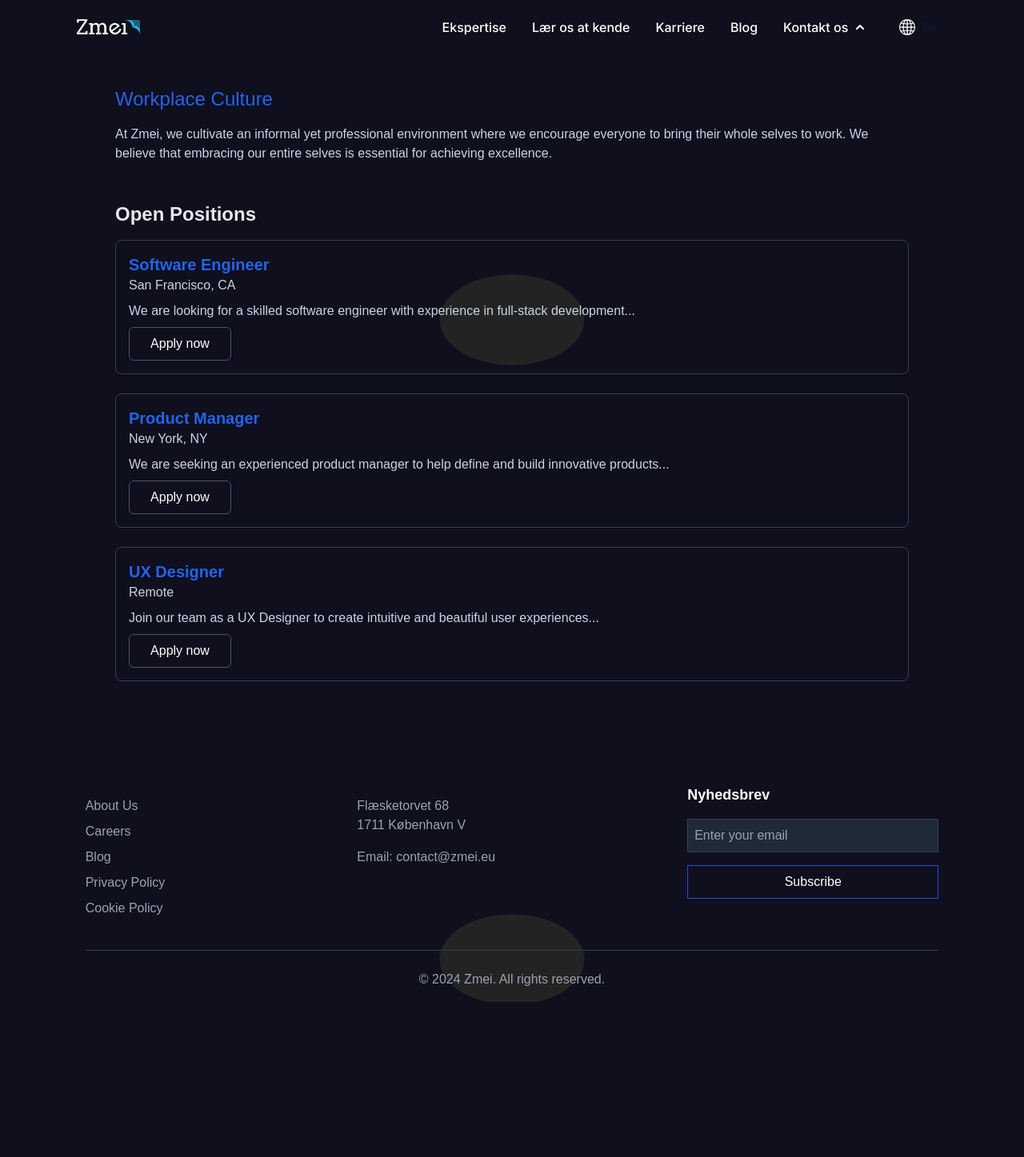
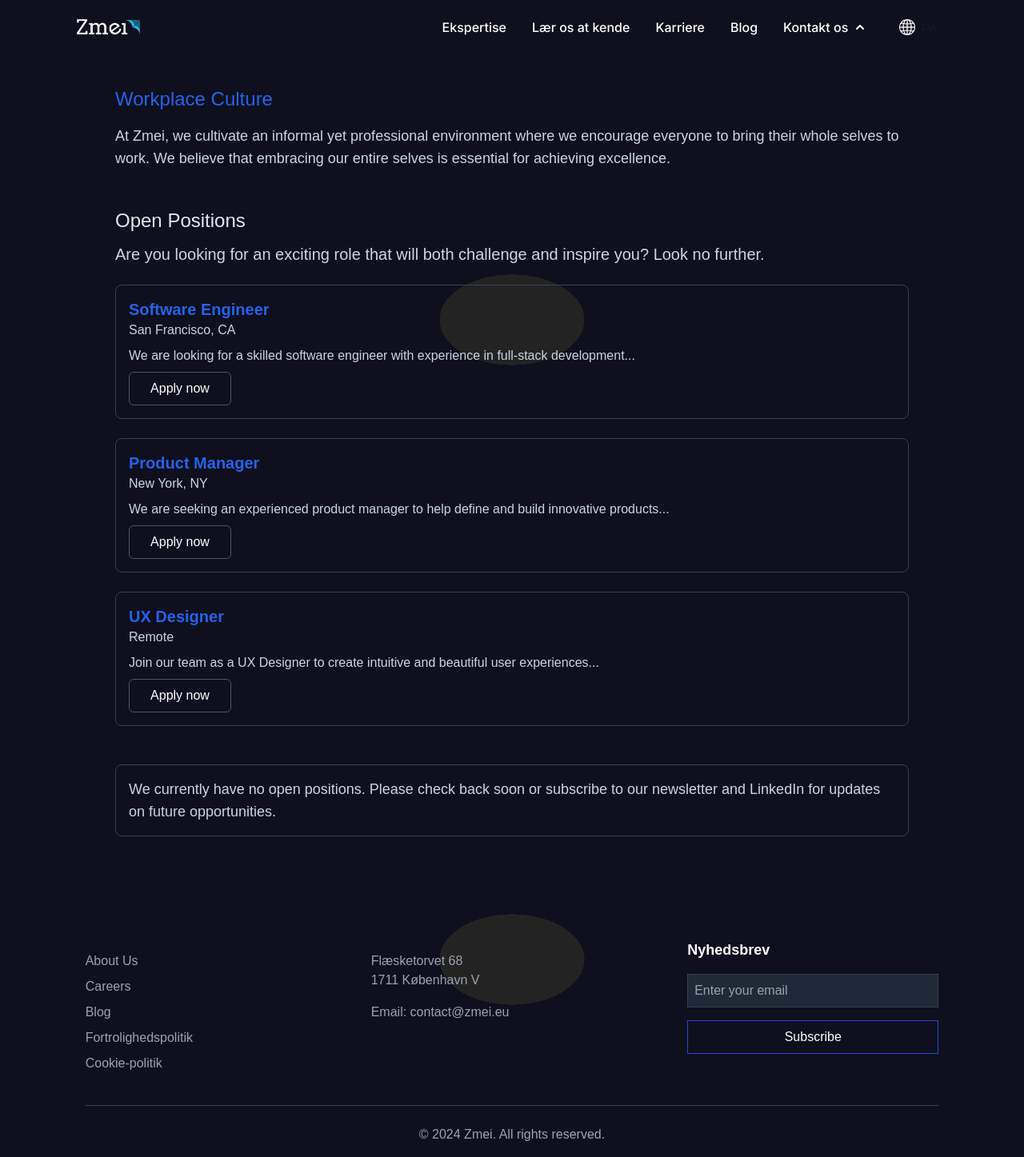
Before and after one commit to zmeionline/zmei_latest, a React (Vite) app in the folder frontend/: page /careers in a window 1280 px wide. Shown: the whole page at 80% size. Before the commit the page ends 1253 px from the top, so only its background shows below. Built offline with nearby package versions, Linux system fonts and the light colour scheme.

Commit message:
layout/pdf

```diff
--- a/frontend/src/Components/Blog/LatestBlog.jsx
+++ b/frontend/src/Components/Blog/LatestBlog.jsx
@@ -251,7 +251,7 @@ function LatestBlog() {
       data-aos-offset="200"
       className="relative md:mt-16 flex items-center text-white  from-gray-800 via-gray-700 to-gray-900"
     >
-      <div className="w-full    ml-20 mr-20 ">
+      <div className="w-full  ml-4 mr-4  sm:ml-20 sm:mr-20 ">
         <h2 className="md:w-6/12 text-5xl text-gray-100 tracking-tight mb-4">
           QA at its finest
         </h2>
@@ -267,7 +267,7 @@ function LatestBlog() {
           aici sa te gandesti neaparat la ceva ca mi-am dat seama ca are nevoie
           de asta sit
         </h3>
-        <div className="flex flex-col gap-2    md:flex-row">
+        <div className="flex flex-col gap-2  md:flex-row">
           <div className="md:w-8/12  w-full  ">
             {latestBlog.imageUrl && (
               <img
--- a/frontend/src/Components/Careers.jsx
+++ b/frontend/src/Components/Careers.jsx
@@ -97,6 +97,105 @@
 
 // export default Careers;
 
+// import React, { useEffect } from "react";
+// import { Link, useLocation } from "react-router-dom";
+// import Navbar from "./Navbar";
+// import Footer from "./Footer";
+// import AOS from "aos";
+// import "aos/dist/aos.css";
+
+// const positions = [
+//   {
+//     title: "Software Engineer",
+//     location: "San Francisco, CA",
+//     description:
+//       "We are looking for a skilled software engineer with experience in full-stack development...",
+//   },
+//   {
+//     title: "Product Manager",
+//     location: "New York, NY",
+//     description:
+//       "We are seeking an experienced product manager to help define and build innovative products...",
+//   },
+//   {
+//     title: "UX Designer",
+//     location: "Remote",
+//     description:
+//       "Join our team as a UX Designer to create intuitive and beautiful user experiences...",
+//   },
+// ];
+
+// function Careers() {
+//   useEffect(() => {
+//     AOS.init({
+//       duration: 300, // durata animațiilor în milisecunde
+//     });
+//   }, []);
+
+//   const location = useLocation();
+
+//   useEffect(() => {
+//     if (location.hash) {
+//       const element = document.getElementById(location.hash.substring(1));
+//       if (element) {
+//         element.scrollIntoView({ behavior: "smooth" });
+//       }
+//     }
+//   }, [location]);
+
+//   return (
+//     <>
+//       <Navbar />
+
+//       <div data-aos="fade-up" className="py-8 pt-10 pb-20">
+//         <div className="max-w-screen-lg mx-auto px-4">
+//           <section data-aos="fade-up" id="workplaceculture" className="mb-12">
+//             <h3 className="text-2xl  text-blue-600 mb-4">Workplace Culture</h3>
+//             <p className="text-slate-300 text-lg">
+//               At Zmei, we cultivate an informal yet professional environment
+//               where we encourage everyone to bring their whole selves to work.
+//               We believe that embracing our entire selves is essential for
+//               achieving excellence.
+//             </p>
+//           </section>
+//           <section className="mb-12">
+//             <h3 className="text-2xl font-normal  text-gray-200 mb-3">
+//               Open Positions
+//             </h3>
+//             <h2 className="text-xl  text-gray-300 mb-6">
+//               Are you looking for an exciting role that will both challenge and
+//               inspire you? Look no further.
+//             </h2>
+//             <div className="space-y-6">
+//               {positions.map((position, index) => (
+//                 <div
+//                   key={index}
+//                   className="border border-gray-700 p-4 rounded-lg shadow-sm"
+//                 >
+//                   <h4 className="text-xl text-blue-600 font-semibold">
+//                     {position.title}
+//                   </h4>
+//                   <p className="text-slate-300">{position.location}</p>
+//                   <p className="text-slate-300 mt-2">{position.description}</p>
+//                   <button
+//                     type="button"
+//                     className="w-32 rounded-md p-2 border  border-gray-600 hover:border-blue-600 text-white hover:bg-blue-600 transition-colors duration-300 mt-2"
+//                   >
+//                     Apply now
+//                   </button>
+//                 </div>
+//               ))}
+//             </div>
+//           </section>
+//         </div>
+//       </div>
+//       <Footer />
+//     </>
+//   );
+// }
+
+// export default Careers;
+
 import React, { useEffect } from "react";
 import { Link, useLocation } from "react-router-dom";
 import Navbar from "./Navbar";
@@ -150,10 +249,8 @@ function Careers() {
       <div data-aos="fade-up" className="py-8 pt-10 pb-20">
         <div className="max-w-screen-lg mx-auto px-4">
           <section data-aos="fade-up" id="workplaceculture" className="mb-12">
-            <h3 className="text-2xl font- text-blue-600 mb-4">
-              Workplace Culture
-            </h3>
-            <p className="text-slate-300">
+            <h3 className="text-2xl text-blue-600 mb-4">Workplace Culture</h3>
+            <p className="text-slate-300 text-lg">
               At Zmei, we cultivate an informal yet professional environment
               where we encourage everyone to bring their whole selves to work.
               We believe that embracing our entire selves is essential for
@@ -161,9 +258,13 @@ function Careers() {
             </p>
           </section>
           <section className="mb-12">
-            <h3 className="text-2xl font-semibold text-gray-200 mb-4">
+            <h3 className="text-2xl font-normal text-gray-200 mb-3">
               Open Positions
             </h3>
+            <h2 className="text-xl text-gray-300 mb-6">
+              Are you looking for an exciting role that will both challenge and
+              inspire you? Look no further.
+            </h2>
             <div className="space-y-6">
               {positions.map((position, index) => (
                 <div
@@ -177,12 +278,19 @@ function Careers() {
                   <p className="text-slate-300 mt-2">{position.description}</p>
                   <button
                     type="button"
-                    className="w-32 rounded-md p-2 border  border-gray-600 hover:border-blue-600 text-white hover:bg-blue-600 transition-colors duration-300 mt-2"
+                    className="w-32 rounded-md p-2 border border-gray-600 hover:border-blue-600 text-white hover:bg-blue-600 transition-colors duration-300 mt-2"
                   >
                     Apply now
                   </button>
                 </div>
               ))}
+            </div>
+            <div className="border border-gray-700 p-4 rounded-lg shadow-sm mt-12">
+              <p className="text-slate-300 text-lg">
+                We currently have no open positions. Please check back soon or
+                subscribe to our newsletter and LinkedIn for updates on future
+                opportunities.
+              </p>
             </div>
           </section>
         </div>
--- a/frontend/src/Components/GetInTouch.jsx
+++ b/frontend/src/Components/GetInTouch.jsx
@@ -20,7 +20,9 @@ function GetInTouch() {
         <h1 className="text-3xl font-bold text-gray-200 mb-2">
           {t("getintouch.title")}
         </h1>
-        <p className="text-md text-gray-400">{t("getintouch.text")}</p>
+        <a href="/contactUs" className="text-blue-500 hover:underline">
+          {t("getintouch.text")}
+        </a>
       </div>
     </div>
   );
--- a/frontend/src/Components/Navbar.jsx
+++ b/frontend/src/Components/Navbar.jsx
@@ -231,7 +231,7 @@ function Navbar() {
                 </button>
                 {languageDropdownOpen && (
                   <div
-                    className="absolute right-0 mt-20 w-16 bg-white dark:bg-gray-900 rounded-md shadow-lg ring-1 ring-black ring-opacity-5 focus:outline-none"
+                    className="absolute right-0 mt-44  w-16 bg-white dark:bg-gray-700 rounded-md shadow-lg ring-1 ring-black ring-opacity-5 focus:outline-none"
                     role="menu"
                     aria-orientation="vertical"
                     aria-labelledby="language-menu"
--- a/frontend/src/translations/da/global.json
+++ b/frontend/src/translations/da/global.json
@@ -58,7 +58,10 @@
     "email": " Din email",
     "subject": "Emne",
     "message": "Din besked",
-    "button": " Send besked"
+    "button": " Send besked",
+    "email.field": "email@company.com",
+    "subject.field": "Titel",
+    "message.field": "Din besked"
   },
 
   "footer": {
@@ -68,8 +71,8 @@
     "email": "contact@zmei.eu",
     "adress": "Flæsketorvet 68",
     "adress2": "1711 København V",
-    "privacy": "Privacy Policy",
-    "cookie": "Cookie Policy"
+    "privacy": "Fortrolighedspolitik",
+    "cookie": "Cookie-politik"
   },
   "navbar": {
     "knowuss": "Lær os at kende",
@@ -77,6 +80,7 @@
     "careers": "Karriere",
     "contactus": "Kontakt os",
     "blog": "daneza",
-    "contactform": "contact"
+    "contactform": "contact",
+    "locations": "contact"
   }
 }
--- a/frontend/src/translations/ro/global.json
+++ b/frontend/src/translations/ro/global.json
@@ -77,7 +77,10 @@
     "email": "Email-ul tău",
     "subject": "Subiect",
     "message": "Mesajul tau",
-    "button": "Trimite mesaj"
+    "button": "Trimite mesaj",
+    "email.field": "email@company.com",
+    "subject.field": "Titlu",
+    "message.field": "Lasa un mesaj"
   },
 
   "navbar": {
@@ -86,16 +89,17 @@
     "careers": "Cariere",
     "contactus": "Contacteaza-ne",
     "blog": "Blog",
-    "contactform": "contact"
+    "contactform": "contact",
+    "locations": "locatii"
   },
   "footer": {
     "company": "Company",
     "contact": "Contact",
     "newsletter": "NewsLetter",
     "email": "contact@zmei.eu",
-    "adress": "Flæsketorvet 68",
+    "adress": "Bucuresti",
     "adress2": "1711 København V",
-    "privacy": "Privacy Policy",
-    "cookie": "Cookie Policy"
+    "privacy": "Politica de confidentialitate",
+    "cookie": "Politica Cookie"
   }
 }
```
Also changed, not shown: frontend/src/Components/AboutUs.jsx (+72 -17 lines), frontend/src/Components/Blog/BlogList.jsx (+100 -9 lines), frontend/src/Components/ContactForm.jsx (+5 -5 lines), frontend/src/translations/en/global.json (+7 -3 lines), 5 other files (tests, documents, lock files or other folders).
